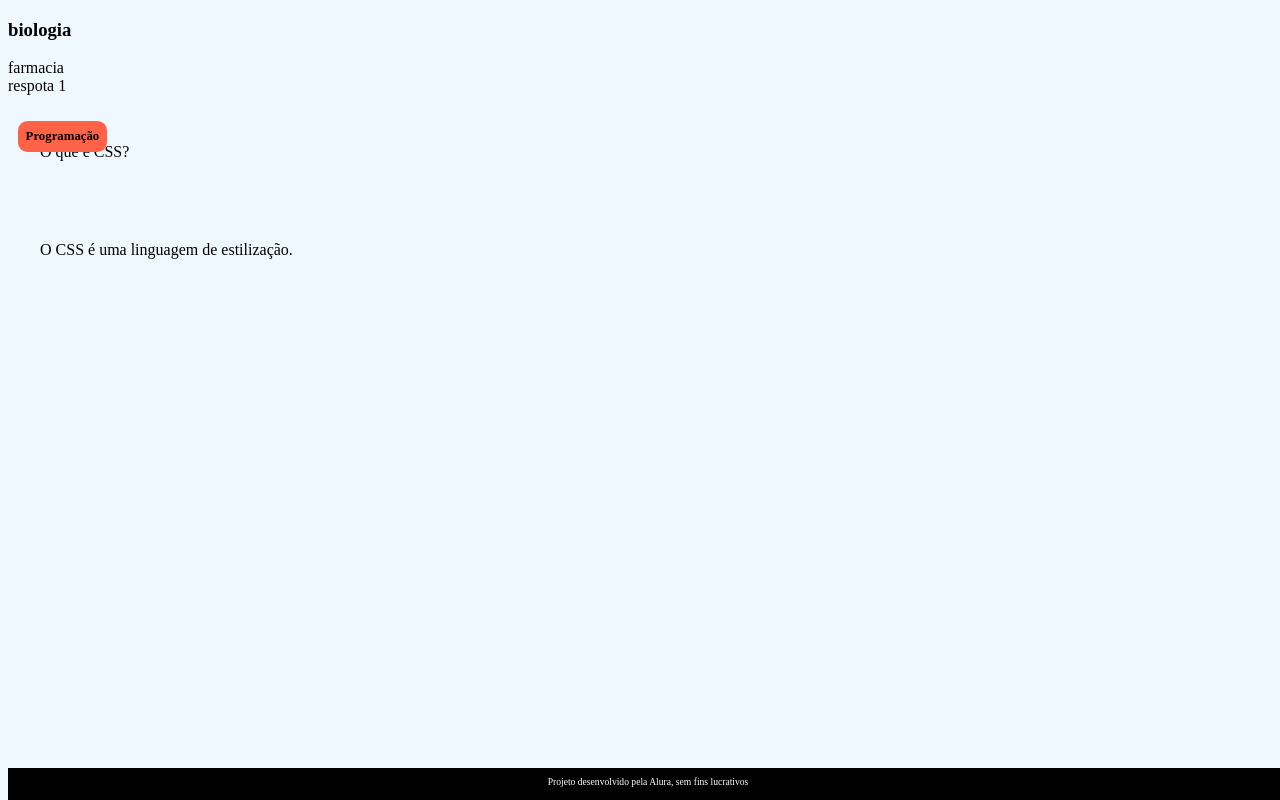
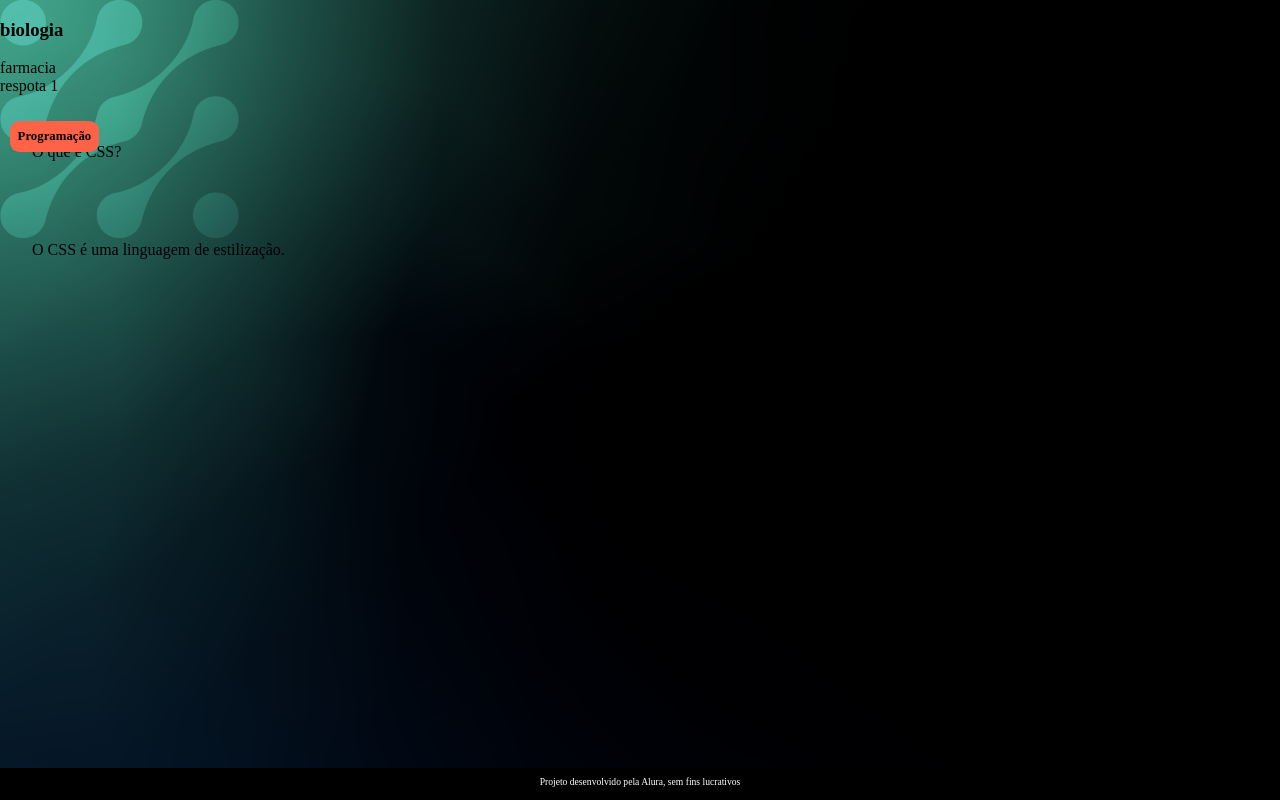
Before and after one commit to foguinhoble/Flashcards, a plain HTML site: page index.html in a window 1280 px wide. Drawn offline with Linux system fonts and the light colour scheme.

Commit message:
lLLALALLA

```diff
--- a/style.css
+++ b/style.css
@@ -1,5 +1,7 @@
 body {
-    background-color: aliceblue; /*cor do fundo do site*/
+    background: url(/bg-desktop.webp);
+    margin: 0;
+    padding: 0;
 }
 
 footer{ /*rodape*/
```
Also changed, not shown: bg-desktop.webp (added), bg-mobile.webp (added), bg-tablet.webp (added), 1 other file.
